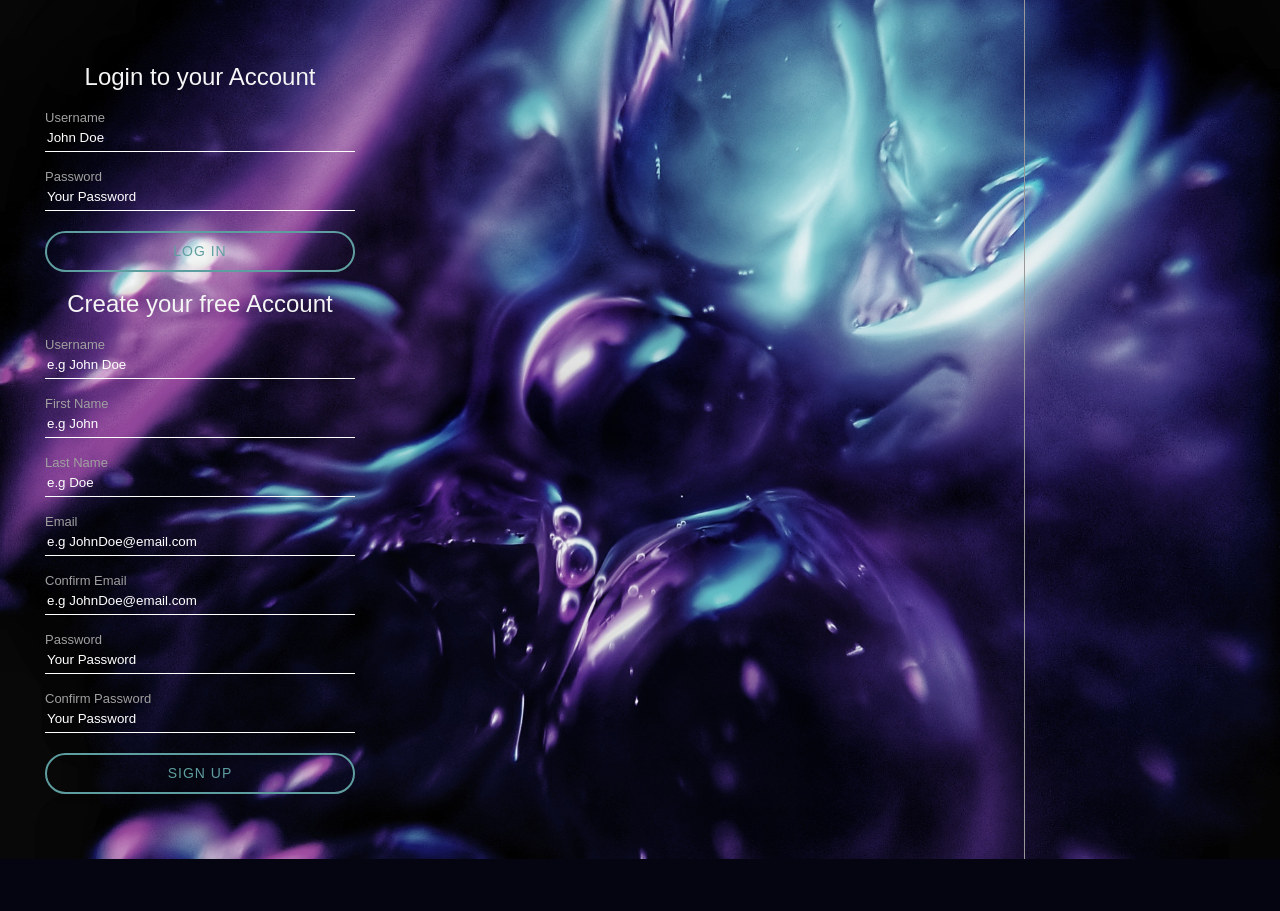
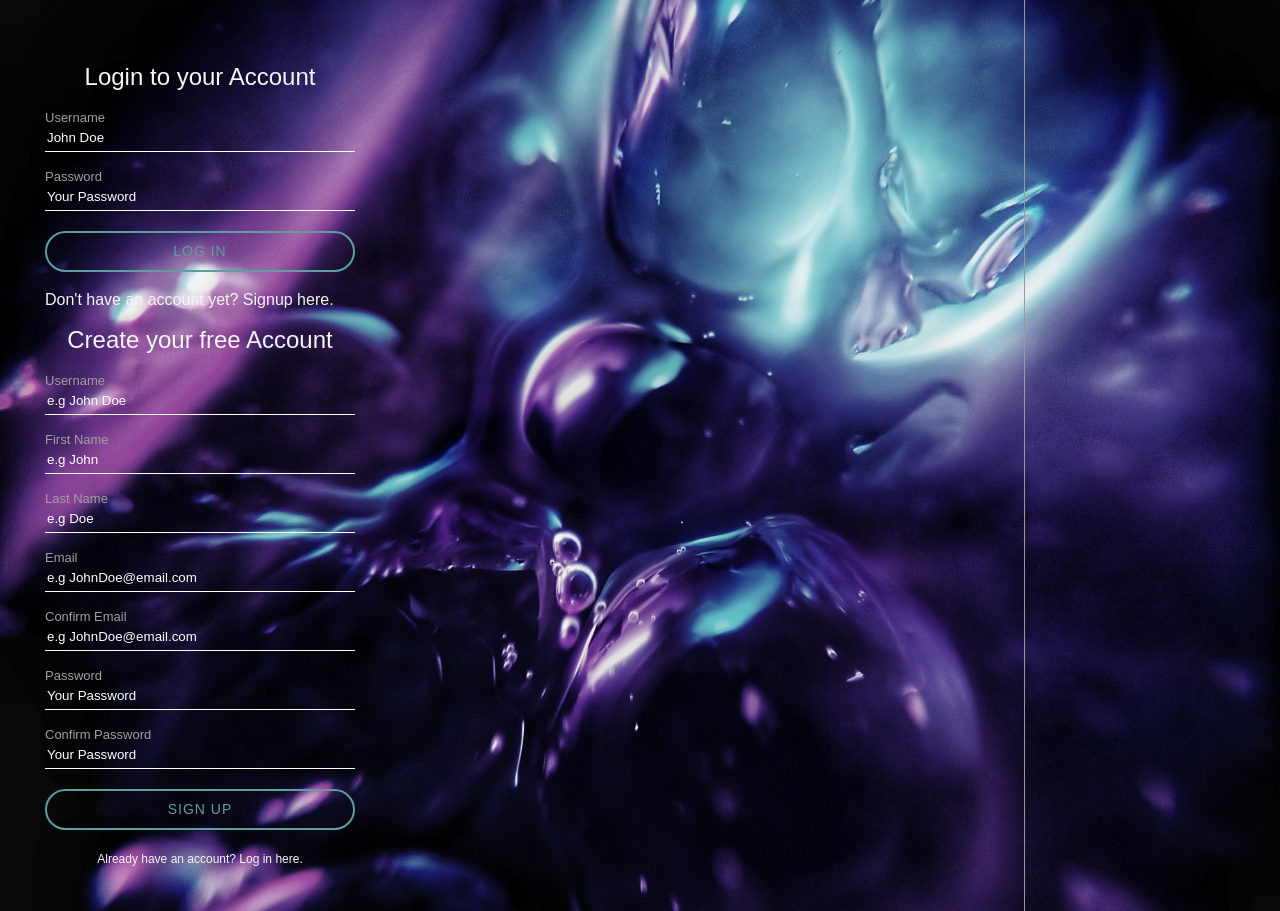
Before and after one commit to liam34/PhpProjectOnGit, a PHP site: page /register.php in a window 1280 px wide. Before the commit the page ends 859 px from the top, so only its background shows below. Run offline with PHP 8.4, Linux system fonts and the light colour scheme.

Commit message:
adding registration confirmation

```diff
--- a/assets/css/register.css
+++ b/assets/css/register.css
@@ -106,3 +106,12 @@ html, body {
     line-height: 27px;
     width: 100%;
 }
+
+.hasAccountText span {
+    font-weight: bold;
+    font-size: 12px;
+}
+
+.hasAccountText {
+    text-align: center;
+}
--- a/register.php
+++ b/register.php
@@ -46,6 +46,9 @@ function getInputValue($name) {
                     <input id="password" name="loginPassword" type="password" placeholder="Your Password" required/>
                     </p>
                     <button type="submit" name="loginButton">LOG IN</button>
+                    <div id="hasAccountText">
+                        <span class="hideLogin">Don't have an account yet? Signup here.</span>
+                    </div>
                 </form>
 
                 <form id="registerForm" action="register.php" method="POST">
@@ -95,6 +98,9 @@ function getInputValue($name) {
                         <input id="password2" name="password2" type="password" placeholder="Your Password" required/>
                     </p>
                     <button type="submit" name="registerButton" >SIGN UP</button>
+                    <div class="hasAccountText">
+                        <span id="hideRegister">Already have an account? Log in here.</span>
+                    </div>
                 </form>
             </div>
          </div>
```
